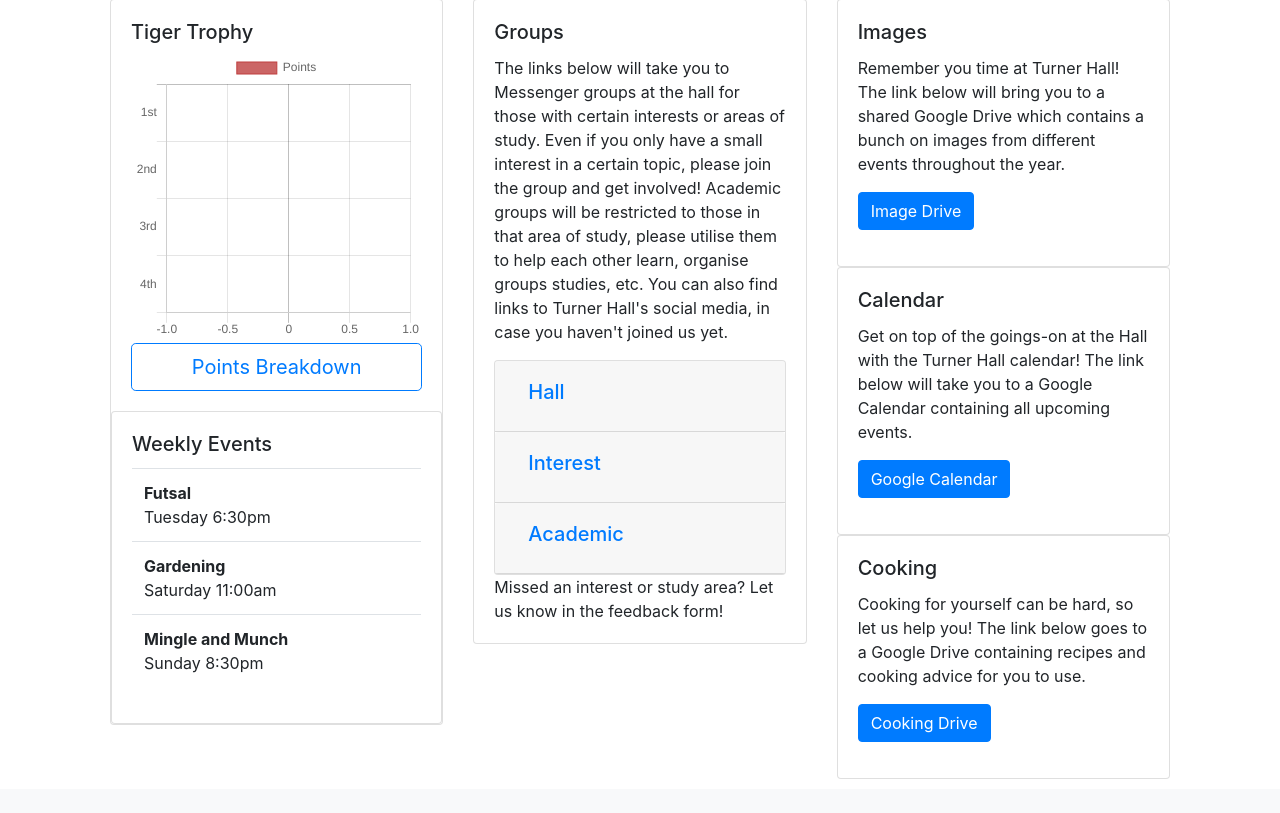
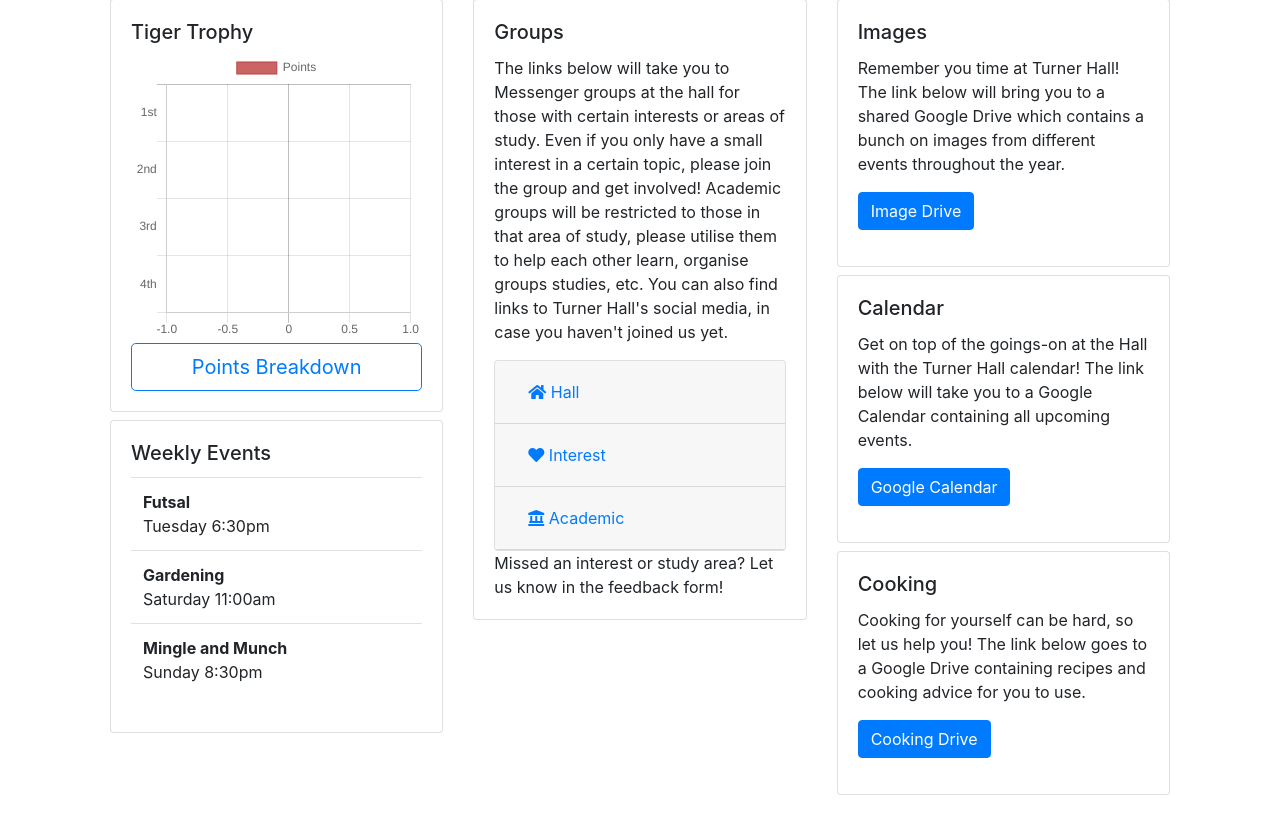
Before and after one commit to jonojr/res_website, a Django app: page / in a window 1280 px wide. Shown: the part 112-925 px from the top of the page. Before the commit the page ends 891 px from the top, so only its background shows below. Run offline with Django 3.2, Linux system fonts and the light colour scheme; data that the repository does not hold is empty; some libraries are stand-ins or nearby versions.

Commit message:
Fix layout of community page

```diff
--- a/community_and_resources/templates/community.html
+++ b/community_and_resources/templates/community.html
@@ -9,15 +9,16 @@
 {% block body %}
     <div class="container">
         <div class="row margin10">
-          <div class="col-md-4">
-            <div class="card">
+          <div class="col-lg-4">
+            <div class="card mb-2">
                 <div class="card-body">
                 <h5 class="card-tite">Tiger Trophy</h5>
                 <canvas id="myChart" width="400" height="400"></canvas>
                   <a class="btn btn-outline-primary btn-lg btn-block" href="{% url 'point_details' %}">Points Breakdown</a>
             </div>
+            </div>
 
-          <div class="card">
+          <div class="card mb-2">
               <div class="card-body">
                   <h5 class="card-title">Weekly Events</h5>
                   <table class="table">
@@ -36,9 +37,9 @@
               </div>
           </div>
         </div>
-          </div>
-            <div class="col-md-4">
-          <div class="card">
+
+            <div class="col-lg-4">
+          <div class="card mb-2">
             <div class="card-body">
               <h5 class="card-title">Groups</h5>
               <p class="card-text">The links below will take you to Messenger groups at the hall for those with certain interests or areas of study.
@@ -46,162 +47,68 @@
                 Academic groups will be restricted to those in that area of study, please utilise them to help each other learn, organise groups studies, etc.
                 You can also find links to Turner Hall's social media, in case you haven't joined us yet.<p>
               <div class="card" style="max-height: 400px;overflow-y: auto">
-                <div id="accordion" m="100px">
+                <div id="accordion">
                     <div class="card-header" id="headingFive">
                       <h5 class="mb-0">
                       <button class="btn btn-link collapsed" data-toggle="collapse" data-target="#collapseFive" aria-expanded="false" aria-controls="collapseFive">
-                        <h5>Hall</h5>
+                        <span class="fas fa-home"></span> Hall
                       </button>
                     </h5>
                   </div>
                   <div id="collapseFive" class="collapse" aria-labelledby="headingFive" data-parent="#accordion">
                     <div class="card-body">
-                      <div class="card">
-                        <div class="card-header">
-                          <h5 class="card-title"><a target="_blank" href="#">Tiger Town Facebook</a></h5>
-                        </div>
-                      </div>
-                      <div class="card">
-                        <div class="card-header">
-                          <h5 class="card-title"><a target="_blank" href="#">The Jungle Facebook</a></h5>
-                        </div>
-                      </div>
-                      <div class="card">
-                        <div class="card-header">
-                          <h5 class="card-title"><a target="_blank" href="#">1 East</a></h5>
-                        </div>
-                      </div>
-                      <div class="card">
-                        <div class="card-header">
-                          <h5 class="card-title"><a target="_blank" href="#">1 West</a></h5>
-                        </div>
-                      </div>
-                      <div class="card">
-                        <div class="card-header">
-                          <h5 class="card-title"><a target="_blank" href="#">2 East</a></h5>
-                        </div>
-                      </div>
-                      <div class="card">
-                        <div class="card-header">
-                          <h5 class="card-title"><a target="_blank" href="#">2 West</a></h5>
-                        </div>
-                      </div>
-                      <div class="card">
-                        <div class="card-header">
-                          <h5 class="card-title"><a target="_blank" href="#">3 East</a></h5>
-                        </div>
-                      </div>
-                      <div class="card">
-                        <div class="card-header">
-                          <h5 class="card-title"><a target="_blank" href="#">3 West</a></h5>
-                        </div>
-                      </div>
-                      <div class="card">
-                        <div class="card-header">
-                          <h5 class="card-title"><a target="_blank" href="#">4 East</a></h5>
-                        </div>
-                      </div>
-                      <div class="card">
-                        <div class="card-header">
-                          <h5 class="card-title"><a target="_blank" href="#">4 West</a></h5>
-                        </div>
-                      </div>
+                      <ul class="list-group">
+                        <li class="list-group-item"><a target="_blank" href="#">Tiger Town Facebook</a></li>
+                        <li class="list-group-item"><a target="_blank" href="#">The Jungle Facebook</a></li>
+                        <li class="list-group-item"><a target="_blank" href="#">1 East</a></li>
+                        <li class="list-group-item"><a target="_blank" href="#">1 West</a></li>
+                        <li class="list-group-item"><a target="_blank" href="#">2 East</a></li>
+                        <li class="list-group-item"><a target="_blank" href="#">2 West</a></li>
+                        <li class="list-group-item"><a target="_blank" href="#">3 East</a></li>
+                        <li class="list-group-item"><a target="_blank" href="#">3 West</a></li>
+                        <li class="list-group-item"><a target="_blank" href="#">4 East</a></li>
+                        <li class="list-group-item"><a target="_blank" href="#">4 West</a></li>
+                      </ul>
                     </div>
                   </div>
-                </div>
-                <div id="accordion" m="100px">
                     <div class="card-header" id="headingOne">
                       <h5 class="mb-0">
                       <button class="btn btn-link collapsed" data-toggle="collapse" data-target="#collapseOne" aria-expanded="false" aria-controls="collapseOne">
-                        <h5>Interest</h5>
+                        <span class="fas fa-heart"></span> Interest
                       </button>
                     </h5>
                   </div>
                   <div id="collapseOne" class="collapse" aria-labelledby="headingOne" data-parent="#accordion">
                     <div class="card-body">
-                      <div class="card">
-                        <div class="card-header">
-                          <h5 class="card-title"><a target="_blank" href="#">Sport</a></h5>
-                        </div>
-                      </div>
-                      <div class="card">
-                        <div class="card-header">
-                          <h5 class="card-title"><a target="_blank" href="#">Music</a></h5>
-                        </div>
-                      </div>
-                      <div class="card">
-                        <div class="card-header">
-                          <h5 class="card-title"><a target="_blank" href="#">Art</a></h5>
-                        </div>
-                      </div>
-                      <div class="card">
-                        <div class="card-header">
-                          <h5 class="card-title"><a target="_blank" href="#">Video Games</a></h5>
-                        </div>
-                      </div>
+                      <ul class="list-group">
+                        <li class="list-group-item"><a target="_blank" href="#">Sport</a></li>
+                        <li class="list-group-item"><a target="_blank" href="#">Music</a></li>
+                        <li class="list-group-item"><a target="_blank" href="#">Art</a></li>
+                        <li class="list-group-item"><a target="_blank" href="#">Video Games</a></li>
+                      </ul>
                     </div>
                   </div>
-                </div>
-                <div id="accordion" m="100px">
                     <div class="card-header" id="headingTwo">
                       <h5 class="mb-0">
                       <button class="btn btn-link collapsed" data-toggle="collapse" data-target="#collapseTwo" aria-expanded="false" aria-controls="collapseTwo">
-                        <h5>Academic</h5>
+                        <span class="fas fa-landmark"></span> Academic
                       </button>
                     </h5>
                   </div>
                   <div id="collapseTwo" class="collapse" aria-labelledby="headingTwo" data-parent="#accordion">
                     <div class="card-body">
-                      <div class="card">
-                        <div class="card-header">
-                          <h5 class="card-title"><a target="_blank" href="#">Arts, humanities and social sciences</a></h5>
-                        </div>
-                      </div>
-                      <div class="card">
-                        <div class="card-header">
-                          <h5 class="card-title"><a target="_blank" href="#">Business</a></h5>
-                        </div>
-                      </div>
-                      <div class="card">
-                        <div class="card-header">
-                          <h5 class="card-title"><a target="_blank" href="#">Education</a></h5>
-                        </div>
-                      </div>
-                      <div class="card">
-                        <div class="card-header">
-                          <h5 class="card-title"><a target="_blank" href="#">Engineering</a></h5>
-                        </div>
-                      </div>
-                      <div class="card">
-                        <div class="card-header">
-                          <h5 class="card-title"><a target="_blank" href="#">Information technology</a></h5>
-                        </div>
-                      </div>
-                      <div class="card">
-                        <div class="card-header">
-                          <h5 class="card-title"><a target="_blank" href="#">Law</a></h5>
-                        </div>
-                      </div>
-                      <div class="card">
-                        <div class="card-header">
-                          <h5 class="card-title"><a target="_blank" href="#">Music, art, design and architecture</a></h5>
-                        </div>
-                      </div>
-                      <div class="card">
-                        <div class="card-header">
-                          <h5 class="card-title"><a target="_blank" href="#">Medicine</a></h5>
-                        </div>
-                      </div>
-                      <div class="card">
-                        <div class="card-header">
-                          <h5 class="card-title"><a target="_blank" href="#">Nursing and health sciences</a></h5>
-                        </div>
-                      </div>
-                      <div class="card">
-                        <div class="card-header">
-                          <h5 class="card-title"><a target="_blank" href="#">Science</a></h5>
-                        </div>
-                      </div>
+                      <ul class="list-group">
+                        <li class="list-group-item"><a target="_blank" href="#">Arts, humanities and social sciences</a></li>
+                        <li class="list-group-item"><a target="_blank" href="#">Business</a></li>
+                        <li class="list-group-item"><a target="_blank" href="#">Education</a></li>
+                        <li class="list-group-item"><a target="_blank" href="#">Engineering</a></li>
+                        <li class="list-group-item"><a target="_blank" href="#">Information technology</a></li>
+                        <li class="list-group-item"><a target="_blank" href="#">Law</a></li>
+                        <li class="list-group-item"><a target="_blank" href="#">Music, art, design and architecture</a></li>
+                        <li class="list-group-item"><a target="_blank" href="#">Medicine</a></li>
+                        <li class="list-group-item"><a target="_blank" href="#">Nursing and health sciences</a></li>
+                        <li class="list-group-item"><a target="_blank" href="#">Science</a></li>
+                      </ul>
                     </div>
                   </div>
                 </div>
@@ -210,8 +117,8 @@
             </div>
           </div>
               </div>
-          <div class="col-md-4">
-          <div class="card">
+          <div class="col-lg-4">
+          <div class="card mb-2">
             <div class="card-body">
               <h5 class="card-title">Images</h5>
               <p class="card-text">Remember you time at Turner Hall! The link below will bring you to a shared Google Drive which contains a bunch on images from different events throughout the year.<p>
@@ -220,7 +127,7 @@
           </div>
 
 
-          <div class="card">
+          <div class="card mb-2">
             <div class="card-body">
               <h5 class="card-title">Calendar</h5>
               <p class="card-text">Get on top of the goings-on at the Hall with the Turner Hall calendar! The link below will take you to a Google Calendar containing all upcoming events.<p>
@@ -230,7 +137,7 @@
 
 
 
-          <div class="card">
+          <div class="card mb-2">
             <div class="card-body">
               <h5 class="card-title">Cooking</h5>
               <p class="card-text">Cooking for yourself can be hard, so let us help you! The link below goes to a Google Drive containing recipes and cooking advice for you to use.<p>
```
